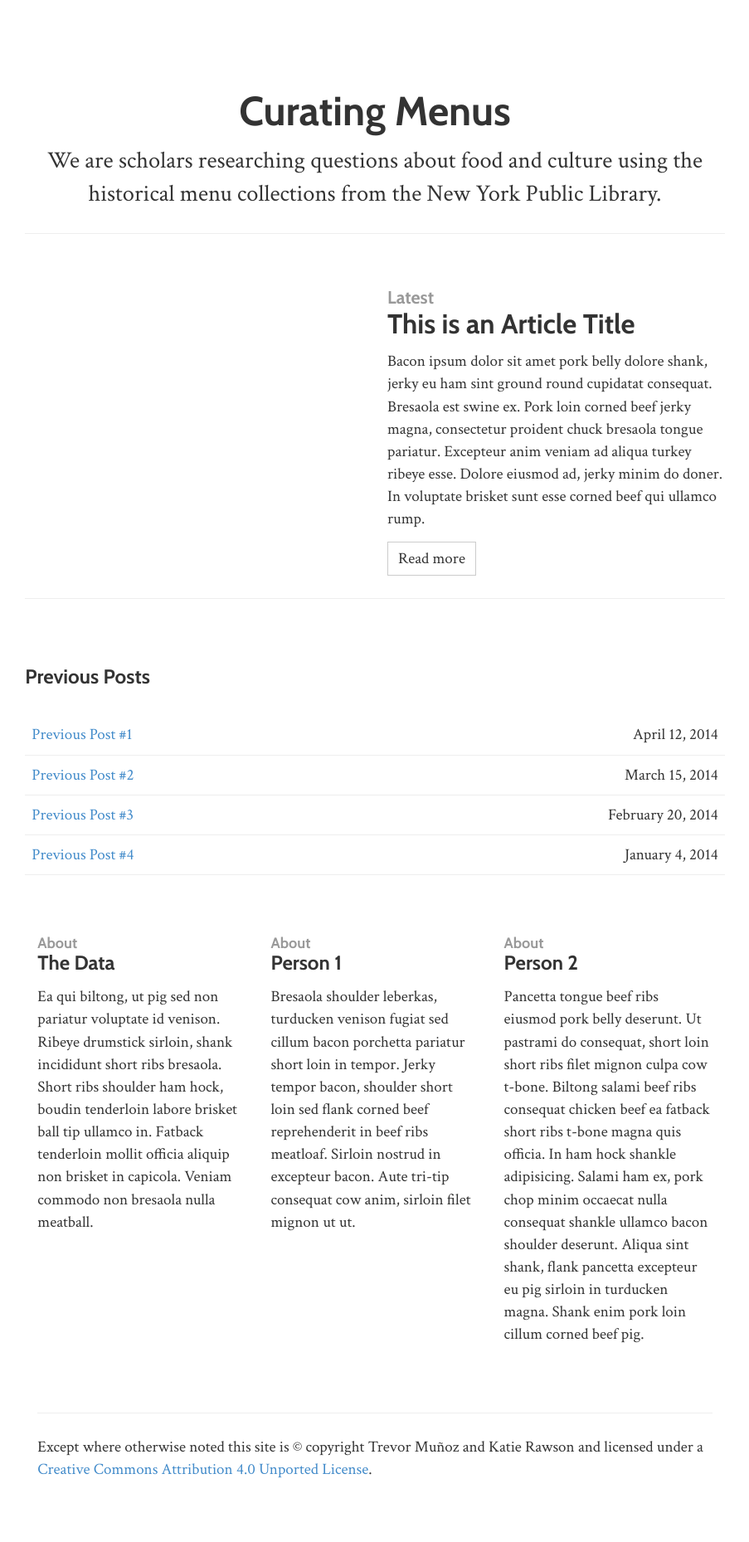
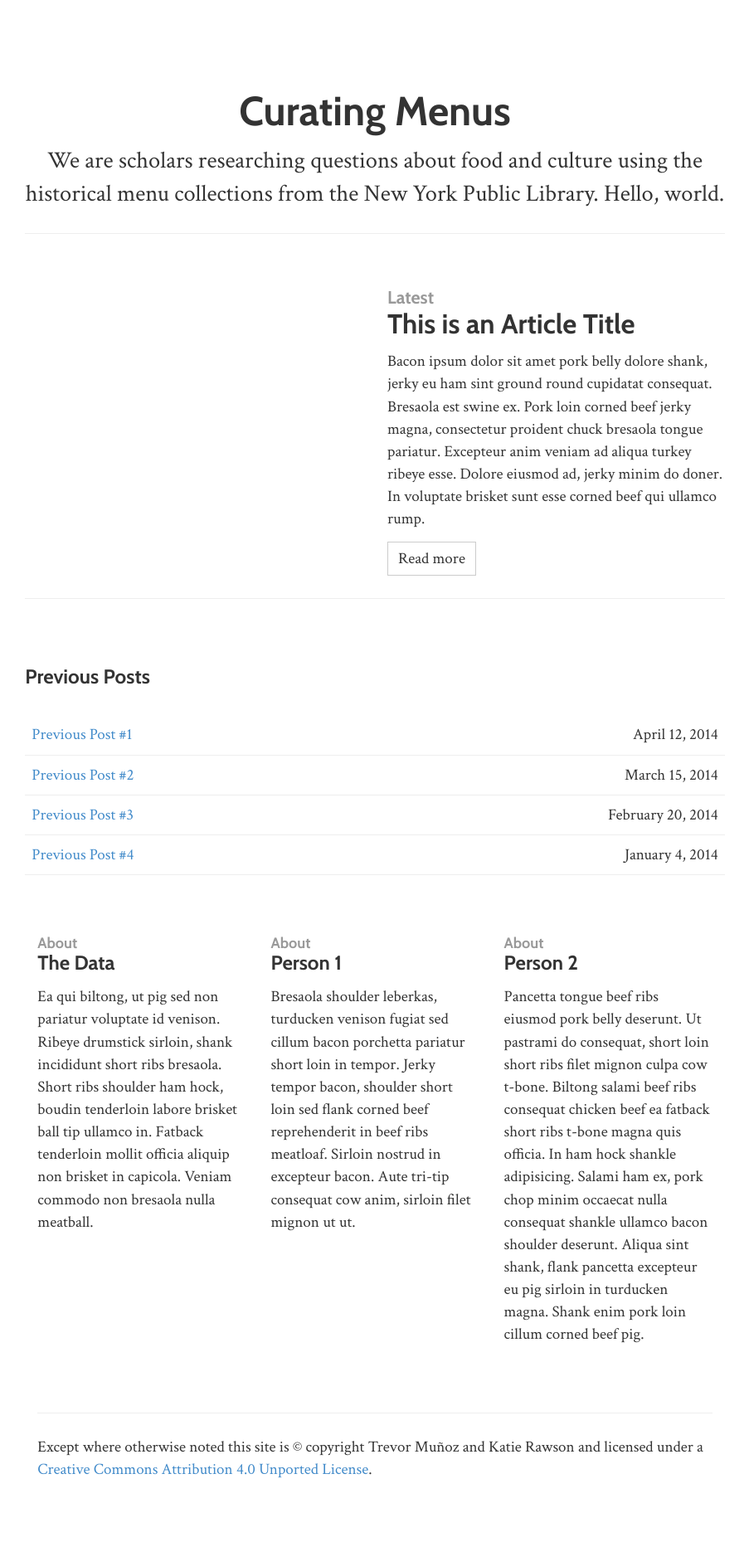
Before and after one commit to public-fare/menus-site, a Jekyll site: the page built from index.html, in a window 1280 px wide. Shown: the whole page at 83% size, without its empty margins (188-1091 px from the left). Built offline with Jekyll 4.4.1, drawn with Linux system fonts in a browser that asks for light colours; nearby versions of some CDN libraries.

Commit message:
Test commit

```diff
--- a/index.html
+++ b/index.html
@@ -5,7 +5,7 @@ layout: default
 
 <section id="intro">
     <h1>Curating Menus</h1>
-    <p class="lead">We are scholars researching questions about food and culture using the historical menu collections from the New York Public Library.
+    <p class="lead">We are scholars researching questions about food and culture using the historical menu collections from the New York Public Library. Hello, world.
     </p>
 </section>
 
```
